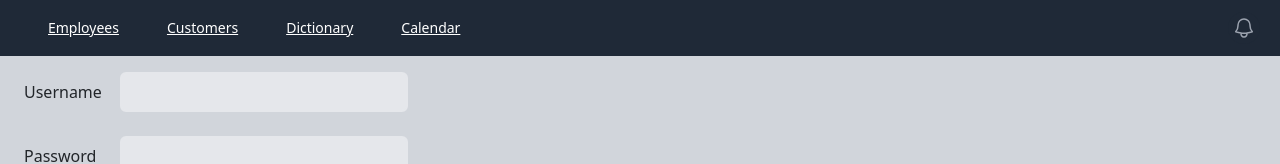
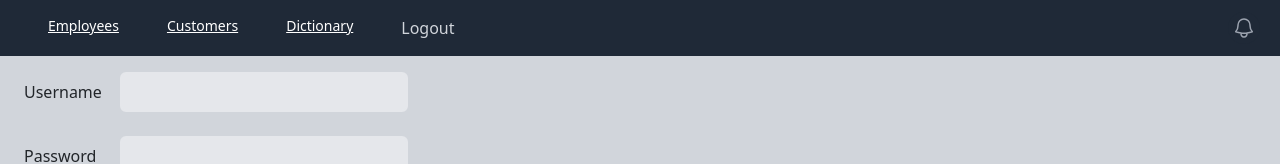
Before and after one commit to sohail70/React, a React (Create React App) app: page /login in a window 1280 px wide. Shown: the top 164 px of the page. Built offline with nearby package versions, Linux system fonts and the light colour scheme.

Commit message:
Add login logout functionality: To be continued(log out functionality and default behaviour in App.js is true and needs to be addressed

```diff
--- a/src/App.js
+++ b/src/App.js
@@ -15,7 +15,7 @@ export const LoginContext = createContext();
 function App() {
   const [loggedIn , setLoggedIn] = useState(true);
   return (
-  <LoginContext.Provider value={loggedIn}>
+  <LoginContext.Provider value={[loggedIn,setLoggedIn]}>
     <BrowserRouter>
       <Header>
         <Routes>
--- a/src/components/Header.js
+++ b/src/components/Header.js
@@ -8,7 +8,6 @@ const navigation = [
   { name: 'Employees', href: '/employees' },
   { name: 'Customers', href: '/customers'  },
   { name: 'Dictionary', href: '/dictionary'  },
-  { name: 'Calendar', href: '/other2'  }, //# yani refere be hamoon page
 ]
 
 function classNames(...classes) {
@@ -16,7 +15,7 @@ function classNames(...classes) {
 }
 
 export default function Header(props) {
-  const loggedIn = useContext(LoginContext);
+  const [loggedIn, setLoggedIn] = useContext(LoginContext);
 
   useEffect(()=>{
     console.log(loggedIn);
@@ -63,6 +62,19 @@ export default function Header(props) {
                         {item.name}
                       </NavLink>
                     ))}
+
+
+
+                    <NavLink
+                    // key={item.name} //no key is needed because we are not in a loop(map)
+
+                      to={loggedIn? '/logout' : '/login'}
+                      className="block px-3 py-2 rounded-md text-base font-medium no-underline text-gray-300 hover:bg-gray-700 text-gray-300 hover:bg-gray-700 hover:text-red"
+                    >
+                      {loggedIn?  'Logout' : 'Login'}
+                    </NavLink>
+
+
                   </div>
                 </div>
               </div>
@@ -151,6 +163,18 @@ export default function Header(props) {
                     {item.name}
                     </NavLink>
               ))}
+
+
+                    <NavLink
+                    // key={item.name} //no key is needed because we are not in a loop(map)
+
+                      to={loggedIn? '/logout': '/login'}
+                      className="block px-3 py-2 rounded-md text-base font-medium no-underline text-gray-300 hover:bg-gray-700"
+                    >
+                      {loggedIn?  'Logout' : 'Login'}
+                    </NavLink>
+
+
             </div>
           </Disclosure.Panel>
         </>
--- a/src/pages/Customer.js
+++ b/src/pages/Customer.js
@@ -1,8 +1,9 @@
 import { useParams , useNavigate, useLocation } from "react-router-dom";
-import { useEffect , useState } from "react";
+import { useEffect , useState  , useContext} from "react";
 import { Link } from "react-router-dom";
 import NotFound from "../components/NotFound";
 import { baseUrl } from "../shared";
+import { LoginContext } from "../App";
 
 
 export default function Customer(){
@@ -16,6 +17,8 @@ export default function Customer(){
     const navigate = useNavigate();
 
     const location = useLocation();
+
+    const [loggedIn , setLoggedIn] = useContext(LoginContext);
 
     useEffect(()=>{ // ta vaghti update mikunim input haye paeen dar return ro ye chizi benvise --> tempCustomer ye state ast va useEffect state change ro mifahme
         // console.log('customer' , customer);
@@ -51,6 +54,7 @@ export default function Customer(){
 
             }else if (response.status === 401)
             {
+                setLoggedIn(false);
                 navigate('/login',{
                     state:{
                         previousUrl: location.pathname,
--- a/src/pages/Customers.js
+++ b/src/pages/Customers.js
@@ -1,6 +1,7 @@
 import { data } from "autoprefixer";
-import { useEffect , useState } from "react";
+import { useEffect , useState , useContext } from "react";
 import {Link, useNavigate , useLocation } from "react-router-dom";
+import { LoginContext } from "../App";
 import AddCustomer from "../components/AddCustomer";
 import { baseUrl } from "../shared";
 
@@ -9,6 +10,7 @@ export default function Customers(){
     const [show , setShow] = useState(false); //true ke bashe Modal dar AddCustomer open by default mishe vaghti page customer ro baz mikuni
     const navigate = useNavigate();
     const location = useLocation();
+    const [loggedIn , setLoggedIn] = useContext(LoginContext);
     useEffect(()=>{
         console.log("Fetching...");
         const url = baseUrl+'api/customers/';// forward slash akhar moheme
@@ -16,6 +18,7 @@ export default function Customers(){
         .then((response)=>{
             if(response.status === 401)
             {
+                setLoggedIn(false);
                 navigate('/login',{
                     state:{
                         previousUrl: location.pathname,
--- a/src/pages/Login.js
+++ b/src/pages/Login.js
@@ -1,6 +1,7 @@
-import { useState , useEffect} from 'react';
+import { useState , useEffect , useContext} from 'react';
 import { baseUrl } from '../shared';
 import { useLocation, useNavigate } from 'react-router-dom';
+import { LoginContext } from '../App';
 
 export default function Login() //agar Login ro ba l kochak benvisi error mide
 {
@@ -9,6 +10,10 @@ export default function Login() //agar Login ro ba l kochak benvisi error mide
 
     const location = useLocation();
     const navigate = useNavigate();
+
+    const [loggedIn , setLoggedIn] = useContext(LoginContext);
+
+
     useEffect(()=>{
         // console.log("location: ",location);
         console.log(location?.state?.previousUrl); //chera ? gozashti chun age az page a login be login biay error mide chun null hast state dar location --->pas age null bood undefined beshe pas az ? use mikunim
@@ -24,6 +29,7 @@ export default function Login() //agar Login ro ba l kochak benvisi error mide
             localStorage.setItem('access' , data.access);
             localStorage.setItem('refresh' , data.refresh);
             console.log(localStorage); // bebin chi rafte to local storage ---> mifahmi ke token ye object hast ba  property
+            setLoggedIn(true);
             // console.log(location);
             // console.log(location?.state);
             // console.log(location?.state?.previousUrl);
```
Also changed, not shown: soheil.txt.
